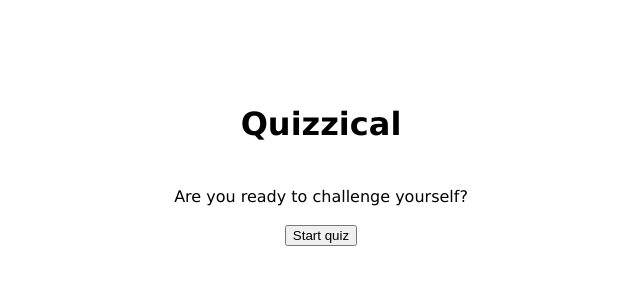
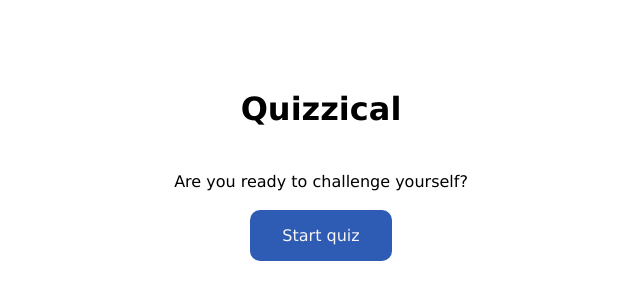
Before and after one commit to AlenaTih/Quiz-App, a React (Vite) app: page / in a window 1280 px wide. Shown: the part 238-538 px from the top of the page, without its empty margins (319-959 px from the left). Built offline with nearby package versions, Linux system fonts and the light colour scheme.

Commit message:
Update Start

```diff
--- a/src/App.css
+++ b/src/App.css
@@ -115,6 +115,17 @@ input[type="radio"] {
 
 /* Buttons */
 
+.start-button {
+  color: whitesmoke;
+  background-color: #2E5CB5;
+  font-family: inherit;
+  font-size: 1rem;
+  padding: 1rem 2rem;
+  border: none;
+  border-radius: 0.625rem;
+  cursor: pointer;
+}
+
 .check-button {
   color: whitesmoke;
   background-color: #2E5CB5;
@@ -139,6 +150,7 @@ input[type="radio"] {
   cursor: pointer;
 }
 
+.start-button:hover,
 .check-button:hover,
 .play-again-button:hover {
   background-color: #4B6BDC;
```
